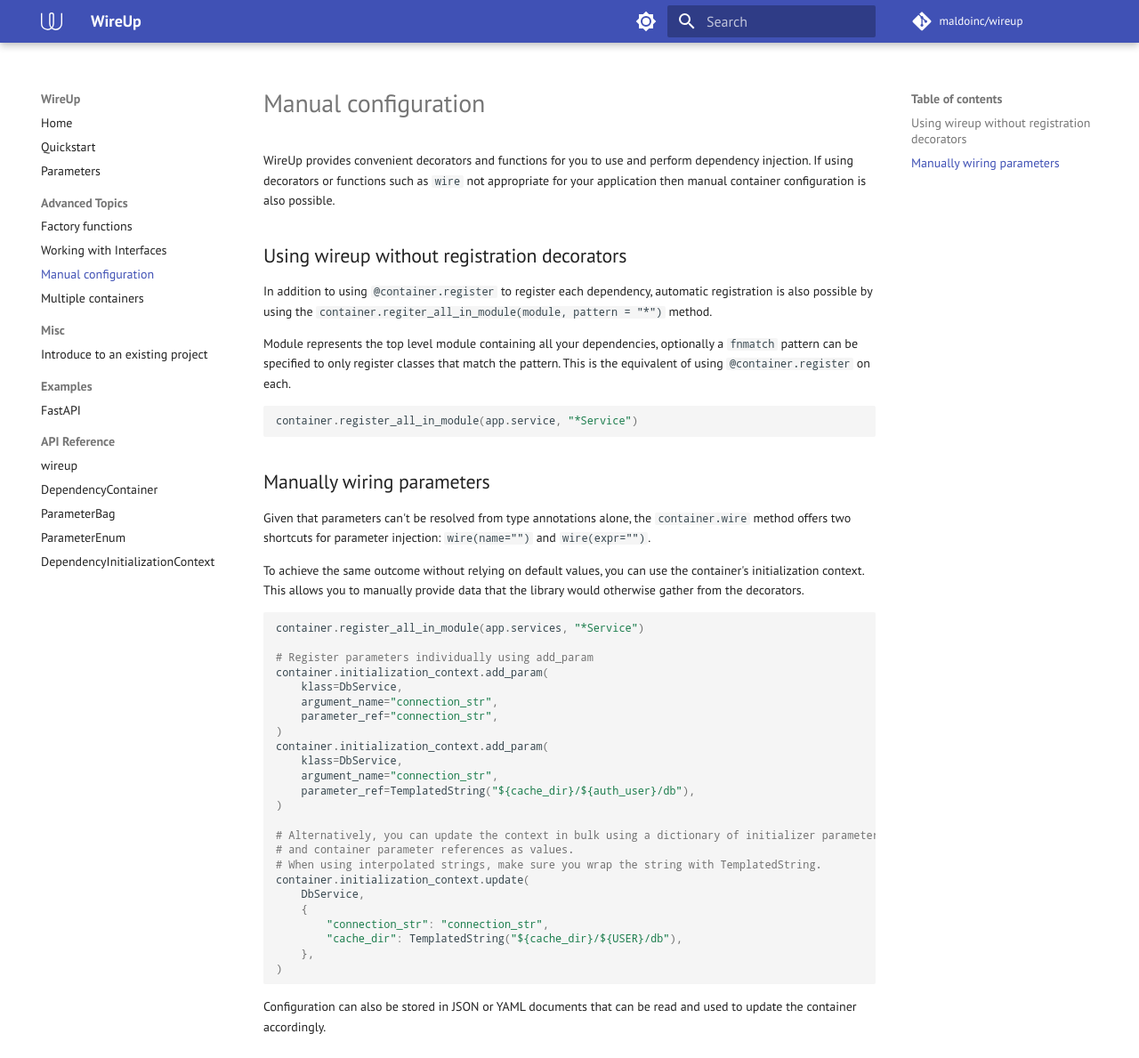
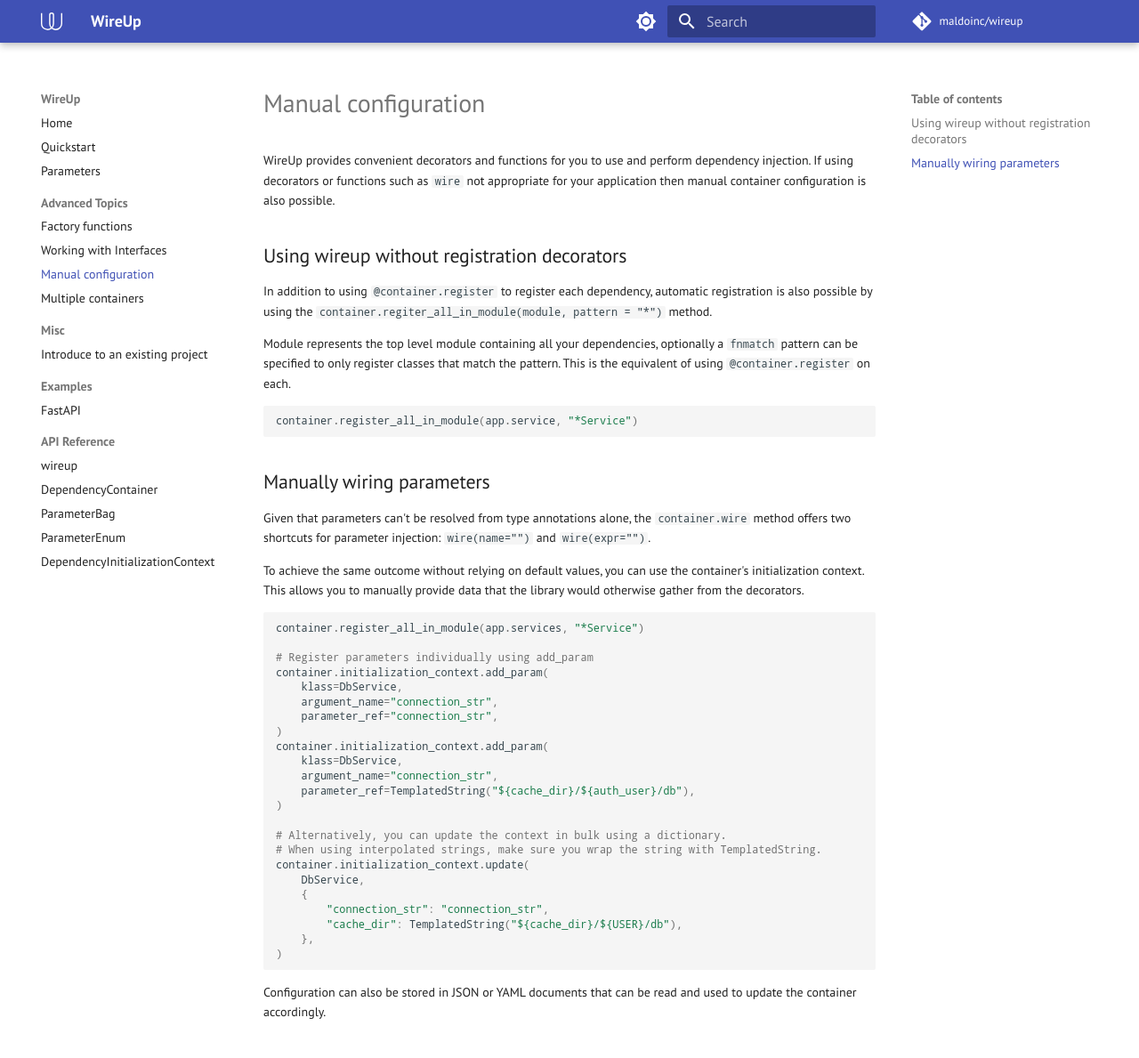
Before and after one commit to maldoinc/wireup, an MkDocs documentation site: the page built from docs/pages/manual_configuration.md, in a window 1280 px wide and 1189 px high. Shown: the whole window at 89% size. Built offline with MkDocs 1.6.1 and Material for MkDocs 9.7.7, drawn with Linux system fonts in a browser that asks for light colours; some web fonts are replaced; comment, search, counter and statistics services are not loaded.

Commit message:
Shorten sentence

```diff
--- a/docs/pages/manual_configuration.md
+++ b/docs/pages/manual_configuration.md
@@ -39,8 +39,7 @@ container.initialization_context.add_param(
     parameter_ref=TemplatedString("${cache_dir}/${auth_user}/db"),
 )
 
-# Alternatively, you can update the context in bulk using a dictionary of initializer parameter names as keys
-# and container parameter references as values.
+# Alternatively, you can update the context in bulk using a dictionary.
 # When using interpolated strings, make sure you wrap the string with TemplatedString.
 container.initialization_context.update(
     DbService,
```
